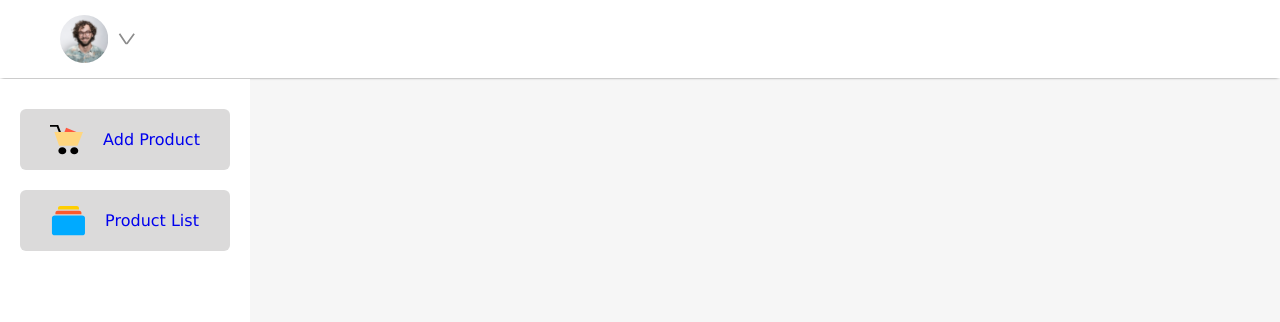
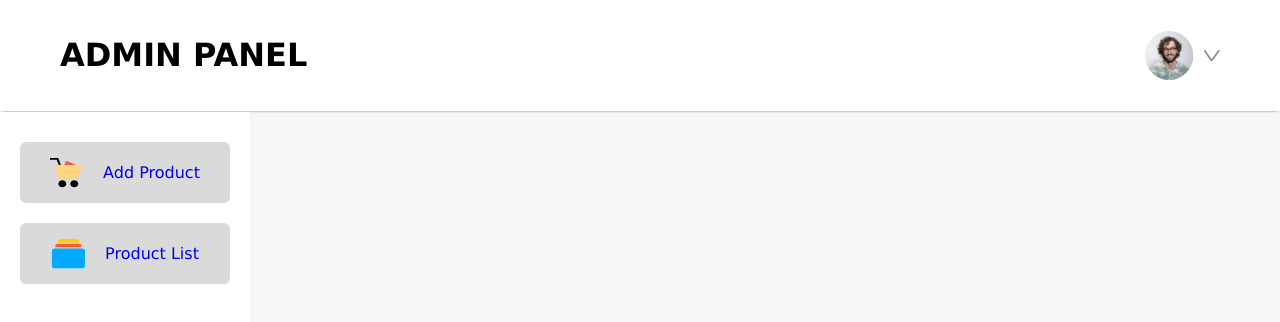
Before and after one commit to Bratpfanne92/backendModulFinalProject, a React (Vite) app in the folder admin/: page / in a window 1280 px wide. Shown: the top 322 px of the page. Built offline with nearby package versions, Linux system fonts and the light colour scheme; the HTML template or start-up script is replaced by a standard one.

Commit message:
Titel added to NavBar

```diff
--- a/admin/src/Components/Navbar/Navbar.jsx
+++ b/admin/src/Components/Navbar/Navbar.jsx
@@ -6,6 +6,7 @@ import navProfile from "../../assets/nav-profile.svg";
 const Navbar = () => {
   return (
     <div className="navbar">
+      <h1>ADMIN PANEL</h1>
       {/* <img src={navlogo} alt="" className="nav-logo" /> */}
       <img src={navProfile} alt="" className="nav-profile" />
     </div>
```
Also changed, not shown: 2 other files (tests, documents, lock files or other folders).
